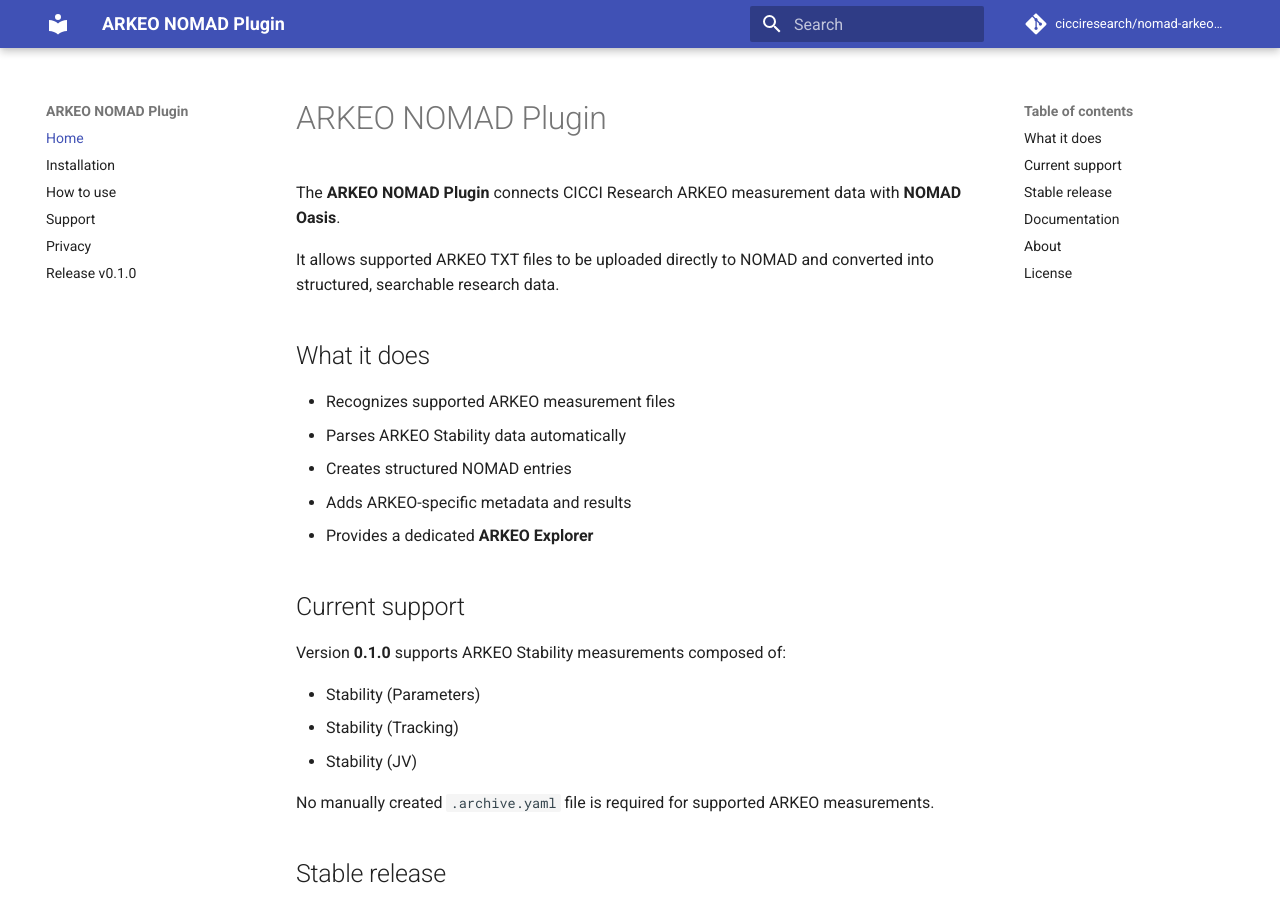
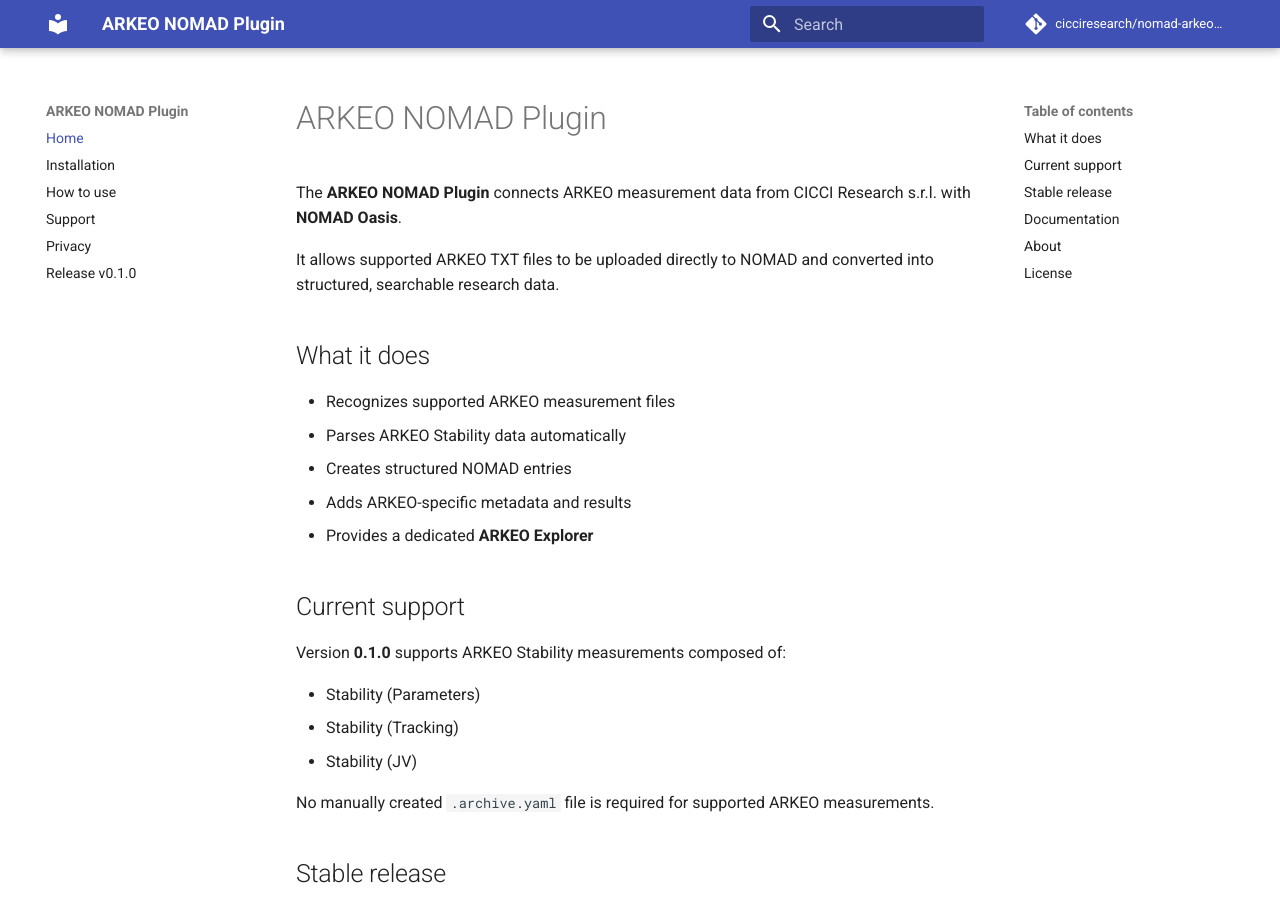
Before and after one commit to cicciresearch/nomad-arkeo-plugin, an MkDocs documentation site: the page built from docs/index.md, in a window 1280 px wide and 900 px high. Built offline with MkDocs 1.6.1 and Material for MkDocs 9.7.7, drawn with Linux system fonts in a browser that asks for light colours; comment, search, counter and statistics services are not loaded.

Commit message:
minor updates

```diff
--- a/docs/index.md
+++ b/docs/index.md
@@ -1,6 +1,6 @@
 # ARKEO NOMAD Plugin
 
-The **ARKEO NOMAD Plugin** connects CICCI Research ARKEO measurement data with **NOMAD Oasis**.
+The **ARKEO NOMAD Plugin** connects ARKEO measurement data from CICCI Research s.r.l. with **NOMAD Oasis**.
 
 It allows supported ARKEO TXT files to be uploaded directly to NOMAD and converted into structured, searchable research data.
 
```
Also changed, not shown: CHANGELOG.md (+11 -1 lines), README.md (+2 -0 lines), ROADMAP.md (+6 -0 lines).
